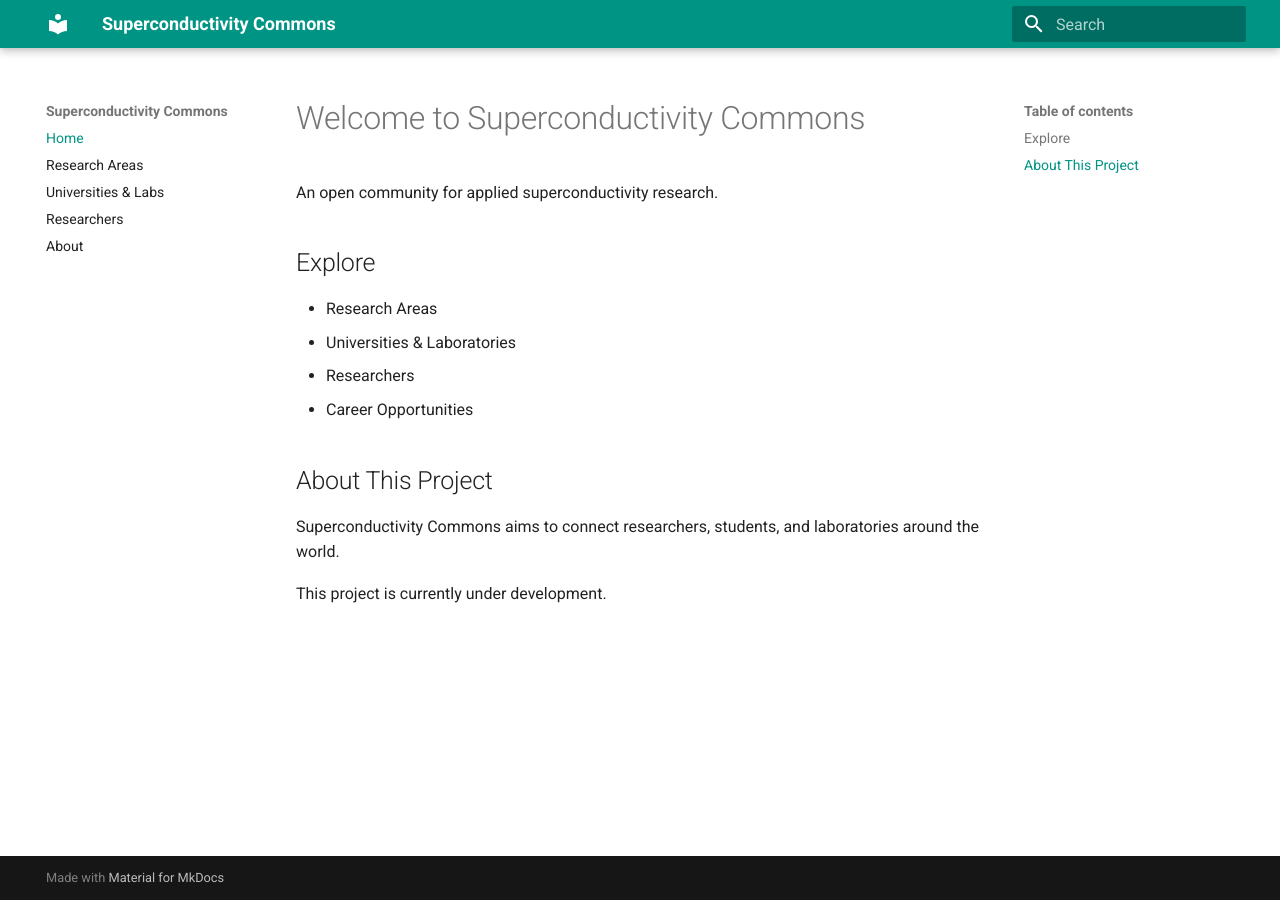
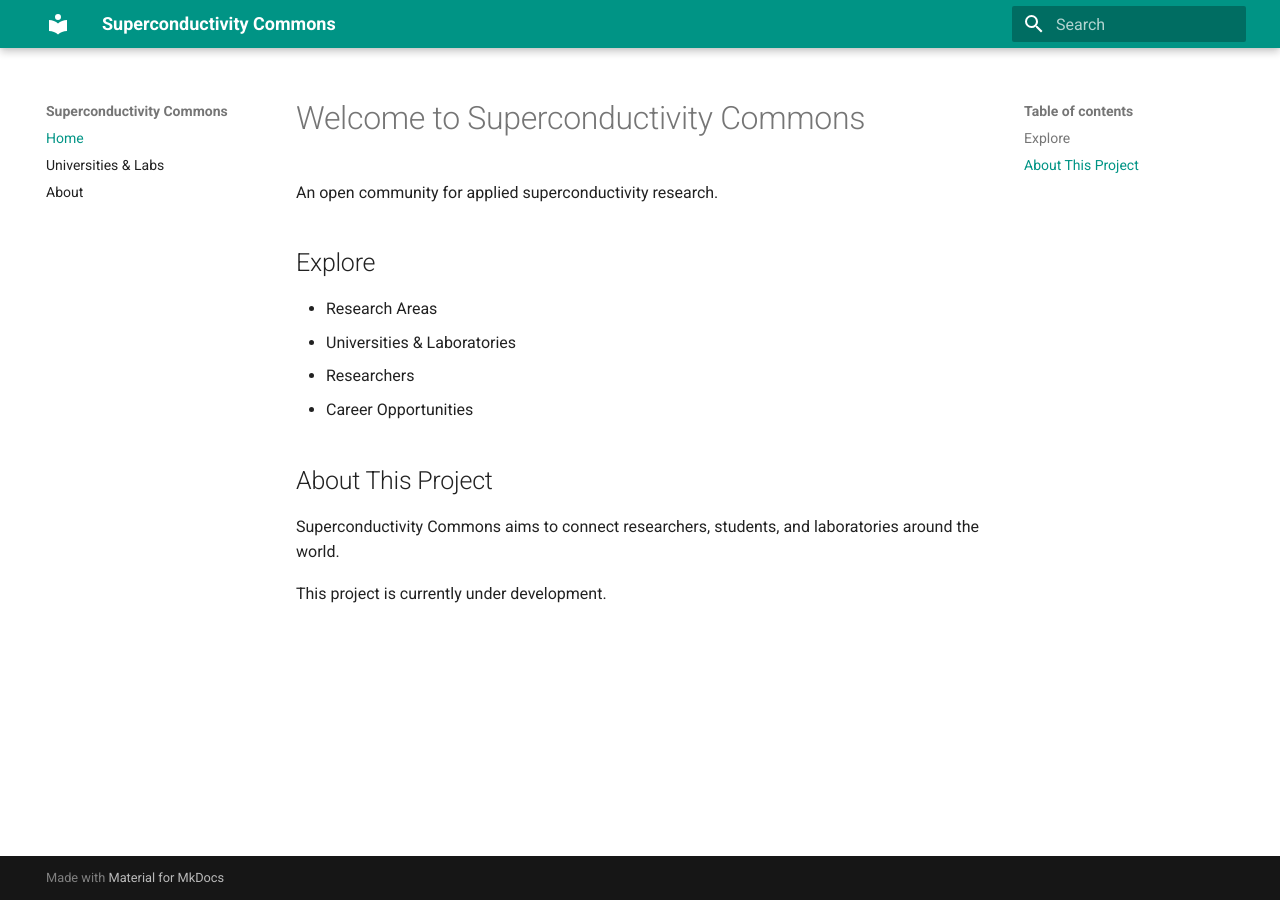
Before and after one commit to mitjintaohu/superconductivity-common, an MkDocs documentation site: the page built from docs/index.md, in a window 1280 px wide. Built offline with MkDocs 1.6.1 and Material for MkDocs 9.7.7, drawn with Linux system fonts in a browser that asks for light colours.

Commit message:
Remove Research Areas and Researchers from navigation

```diff
--- a/mkdocs.yml
+++ b/mkdocs.yml
@@ -12,7 +12,5 @@ plugins:
 
 nav:
   - Home: index.md
-  - Research Areas: research-areas.md
   - Universities & Labs: universities.md
-  - Researchers: researchers.md
   - About: about.md
```
